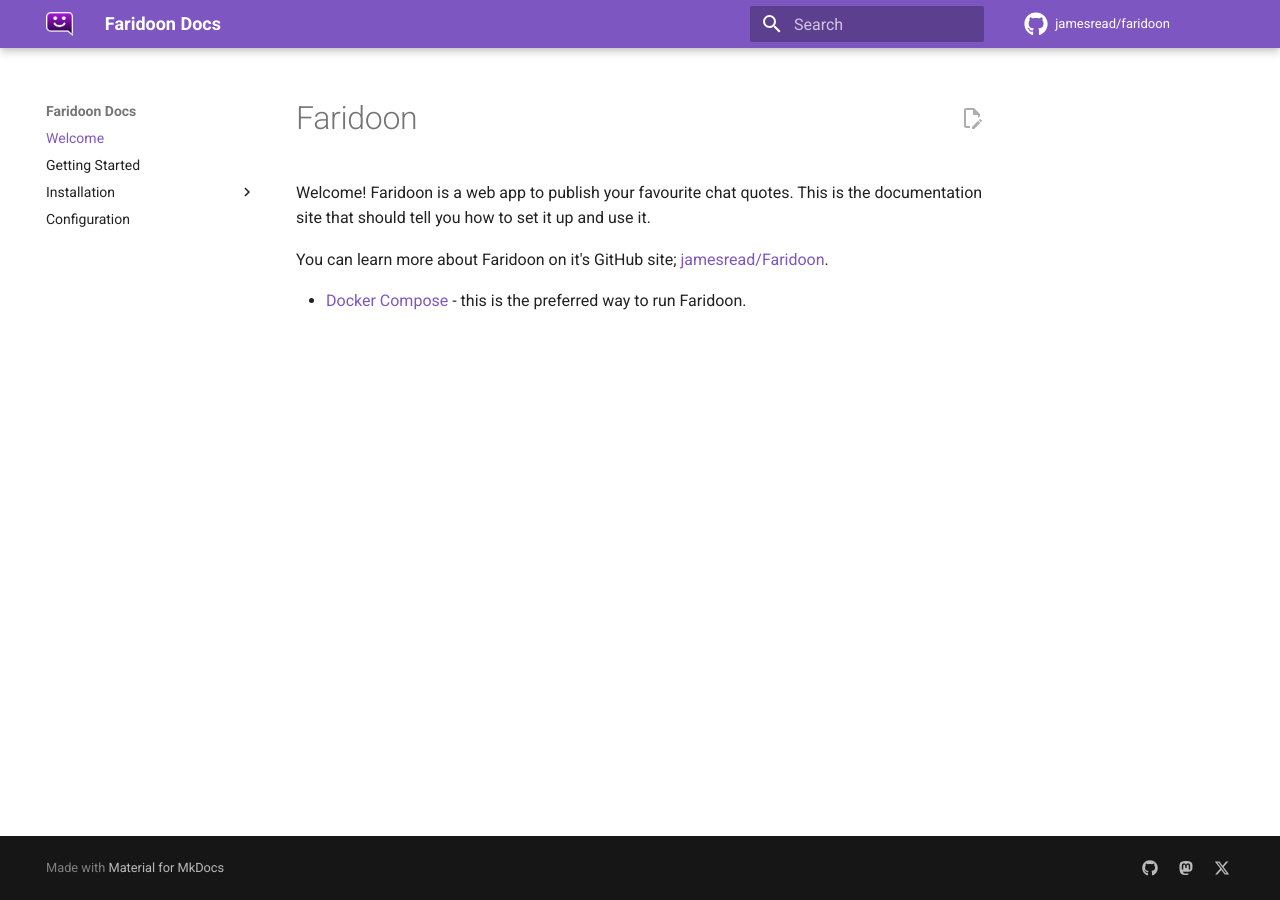
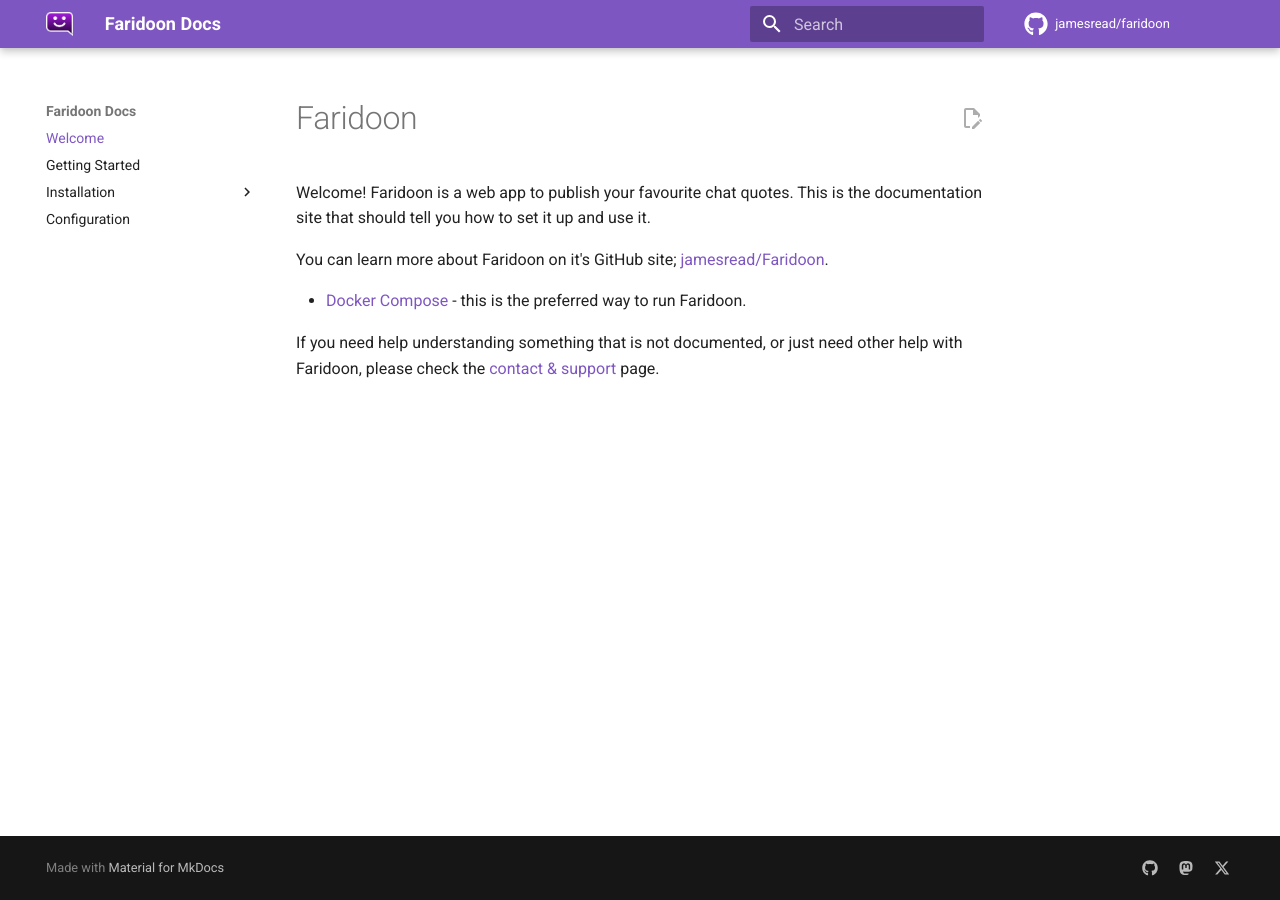
Before and after one commit to jamesread/faridoon, an MkDocs documentation site: the page built from docs/index.md, in a window 1280 px wide. Built offline with MkDocs 1.6.1 and Material for MkDocs 9.7.7, drawn with Linux system fonts in a browser that asks for light colours; comment, search, counter and statistics services are not loaded.

Commit message:
docs: Contact & Support

```diff
--- a/docs/index.md
+++ b/docs/index.md
@@ -5,3 +5,5 @@ Welcome! Faridoon is a web app to publish your favourite chat quotes. This is th
 You can learn more about Faridoon on it's GitHub site; [jamesread/Faridoon](https://github.com/jamesread/Faridoon).
 
 * [Docker Compose](installation/docker-compose.md) - this is the preferred way to run Faridoon.
+
+If you need help understanding something that is not documented, or just need other help with Faridoon, please check the [contact & support](contact-support.md) page.
```
Also changed, not shown: docs/contact-support.md (added, +5 -0 lines).
